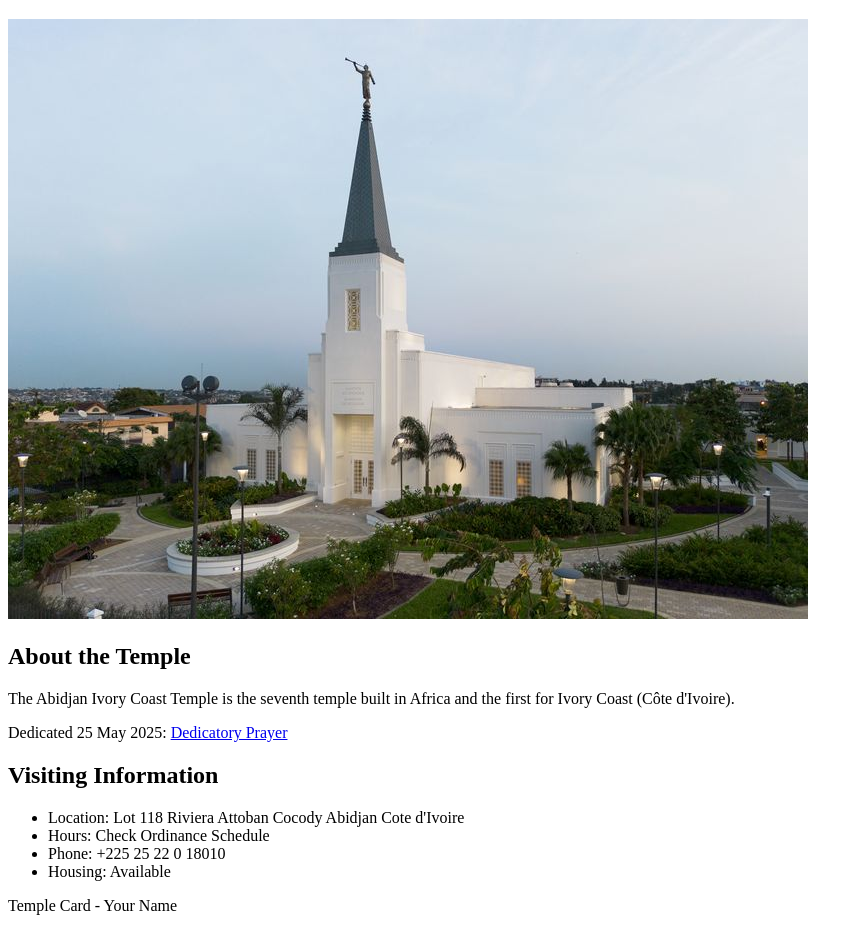
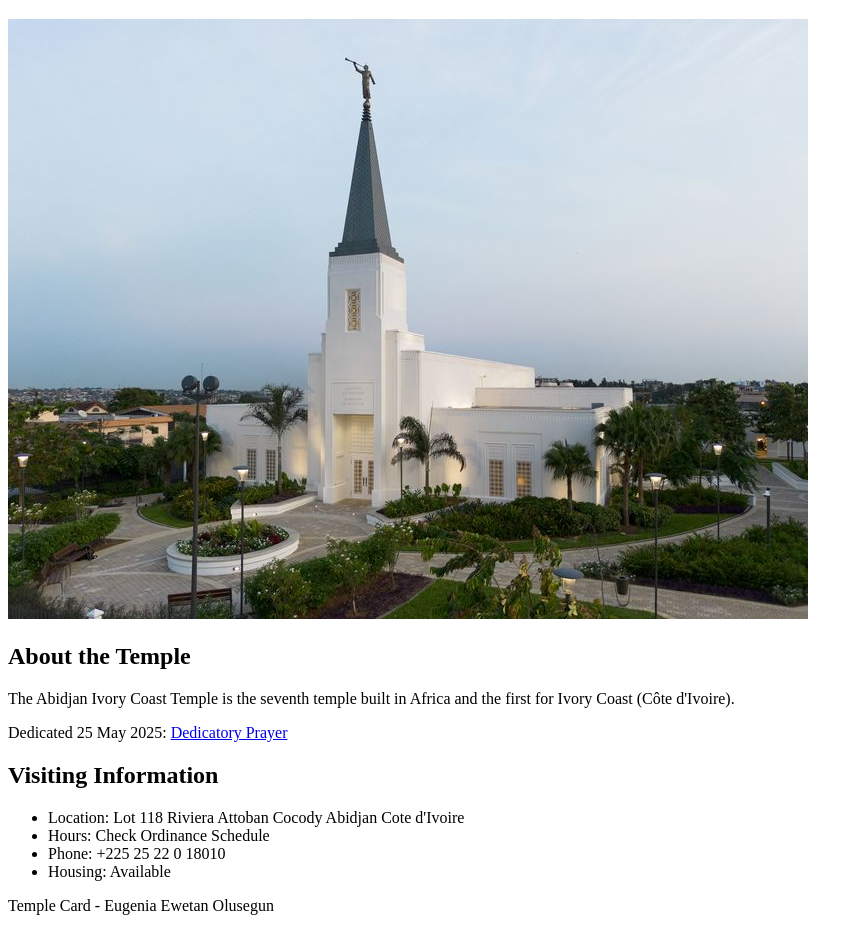
Before and after one commit to ewetaneugenia-max/wdd130, a plain HTML site: page week02/temple.html in a window 1280 px wide. Shown: the part 95-1026 px from the top of the page, without its empty margins (0-863 px from the left). Drawn offline with Linux system fonts and the light colour scheme.

Commit message:
code along

```diff
--- a/week02/temple.html
+++ b/week02/temple.html
@@ -36,7 +36,7 @@
         </section>
     </main>
     <footer>
-        <p>Temple Card - Your Name</p>
+        <p>Temple Card - Eugenia Ewetan Olusegun</p>
     </footer>
 </body>
 
```
